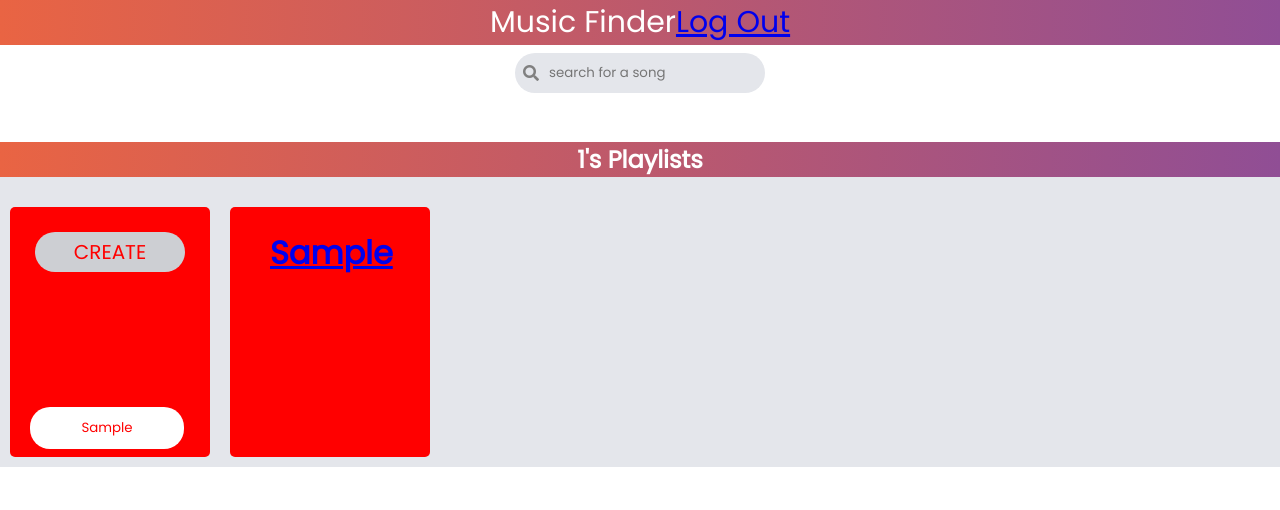
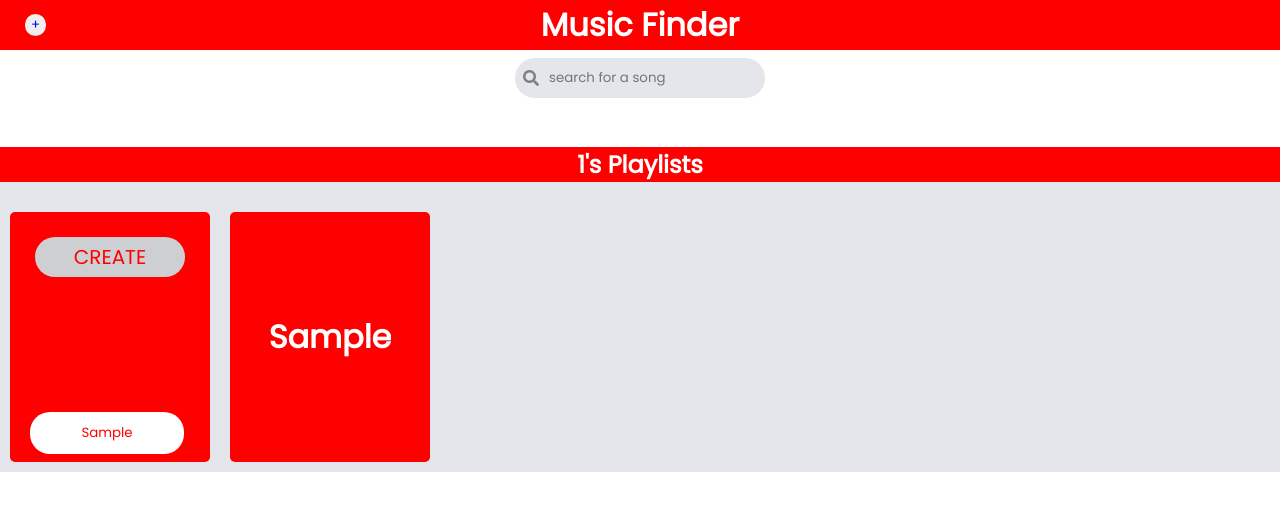
Before and after one commit to tylergeorges/playlist-itunesapi, a React (Create React App) app: page /1/home in a window 1280 px wide. Both pictures are taken after typing "Sample" into the empty fields and a click on the button "CREATE". Shown: the top 510 px of the page. Built offline with nearby package versions, Linux system fonts and the light colour scheme.

Commit message:
playlistpageupdated

```diff
--- a/src/App.css
+++ b/src/App.css
@@ -102,18 +102,14 @@ outline: none;
 
 .playlistCards{
   display: flex;
-  flex-wrap: wrap;
   position: relative;
   width: 200px;
   height: 250px;
 
   border-radius: 5px;
-
+  text-decoration: none;
   background-color: red;
-  white-space: nowrap;
-  overflow: hidden;
   text-align: center;
-  text-overflow: ellipsis;
   margin: 10px;
   color: white;
   z-index: 0;
@@ -162,9 +158,14 @@ outline: none;
 
 
   .header{
+    display: flex;
     color: white;
-    font-size: 30px;
-    background: linear-gradient(to right, #e96443, #904e95);
+    justify-content: center;
+    height: 50px;
+    align-items: center;
+    /* font-size: 30px; */
+    /* background: linear-gradient(to right, #e96443, #904e95);  */
+    background-color: red;
 
   }
 
@@ -188,7 +189,8 @@ outline: none;
 }
   #playlistHeader{
     color: white;
-    background: linear-gradient(to right, #e96443, #904e95);
+    /* background: linear-gradient(to right, #e96443, #904e95);  */
+    background-color: red;
   }
 
   #newPlaylist{
@@ -236,12 +238,9 @@ outline: none;
     color: #dadce1;
     display: inline-block;
     background-color: #484a4d;
-    /* overflow: hidden; */
     padding: 20px;
-    /* margin-bottom: 100px; */
     z-index: 5;
     list-style: none;
-    /* right: 5%; */
     margin: -4px;
     cursor: pointer;
     border-radius: 5px;
@@ -257,3 +256,152 @@ outline: none;
     overflow: hidden;
     text-overflow: ellipsis;
   }
+  .playlistName{
+    position: absolute;
+    text-align: center;
+    overflow: hidden;
+    text-overflow: ellipsis;
+  }
+
+  .usersPlaylist{
+    display: flex;
+    flex-wrap: wrap;
+    position: relative;
+    width: 200px;
+    height: 250px;
+    border-radius: 5px;
+    text-decoration: none;
+    background-color: red;
+    margin: 10px;
+    color: white;
+    z-index: 0;
+    justify-items: center;
+    align-items: center;
+    justify-content: center;
+    transition: 0.5s;
+  }
+
+  .usersPlaylist:hover{
+    transform: translateY(-25px);
+    box-shadow: 0 10px 40px rgba(0,0,0,0.3);
+  }
+
+  .logout{
+    /* position: absolute; */
+    display: flex;
+    align-items: center;
+    justify-content: center;
+    text-decoration: none;
+    color: red;
+    font-size: 20px;
+    text-align: center;
+    width: 110px;
+    height: 40px;
+    background-color: white;
+    border-radius: 20px;
+  }
+
+  #logoutxt{
+    text-decoration: none;
+    color: red;
+  }
+
+  .sidebarbtn{
+    position: relative;
+    border: none;
+    display: flex;
+    left: 0;
+    text-decoration: none;
+    color: blue;
+    text-align: center;
+    align-items: center;
+    justify-content: center;
+    margin-left: 25px;
+    /* justify-items: center; */
+    border-radius: 20px;
+  }
+  .navbarleft{
+    position: absolute;
+    left: 0;
+  }
+
+  .sidemenu{
+    text-align: center;
+    border-radius: 5px;
+    display: flex;
+    flex-direction: column;
+    padding: 1rem;
+    justify-content: center;
+    align-items: center;
+    position: absolute;
+    background-color: red;
+    margin-left: 25px;
+    top: 100;
+    border: 1px solid #dadce1;;
+    z-index: 10;
+    border-collapse: collapse;
+    transition: 0.4s;
+  }
+
+  ul{
+    list-style: none;
+    margin: 0;
+    padding: 0;
+  }
+
+  .sidebaruser{
+    /* position: absolute; */
+    border-top: 1px solid #dadce1;
+    margin-bottom: 0;
+  }
+
+
+  .logout:hover{
+    background-color: #e4e6eb;
+  }
+
+  .playlistSongs{
+    display: flex;
+
+    list-style: none;
+  }
+
+
+  .playlisttext{
+    margin-left: 3;
+  }
+
+
+  .playlistart{
+    display: flex;
+    height: 500px;
+    width: 500px;
+    margin: 10px;
+  }
+
+  .playlistSongsCon{
+    display: flex;
+    margin: 2px;
+    align-items: center;
+  }
+
+  .overall{
+    position: relative;
+    display: grid;
+    justify-content: center;
+  }
+
+  .playlistartist{
+    display: flex;
+  }
+  .carouselArt{
+    position: absolute;
+    /* visibility: visible; */
+    opacity: 0
+    /* transition: opacity 300ms; */
+  }
+
+  .hide{
+    /* visibility: hidden; */
+    opacity: 0;
+  }
--- a/src/App.js
+++ b/src/App.js
@@ -6,14 +6,13 @@ import Register from './pages/Register';
 import Login from './pages/Login';
 import Welcome from './pages/Welcome';
 import { useParams } from 'react-router-dom';
-import userPage from './pages/UserPage';
 import PlaylistSongs from './pages/PlaylistSongs';
+import Header from './components/header';
 
 function App() {
 
   return (
     <div className="App">
-
       <Switch>
       <Route  path="/:name/home" component={Home} />
       <Route  path="/:name/playlist/:playlist" component={PlaylistSongs} />
--- a/src/components/dropbutton.js
+++ b/src/components/dropbutton.js
@@ -2,7 +2,7 @@ import { useEffect, useRef, useState } from "react"
 import { connect } from "react-redux"
 import { addSong } from "../actions/actions"
 import dropdown from "./dropdown"
-
+import axios from "axios"
 
 const Dropbutton = (props) =>{
 
@@ -11,8 +11,17 @@ const Dropbutton = (props) =>{
     const handleClick = (e) =>{
         e.preventDefault()
         setOpen((prevState => !prevState))
-        // console.log(props.value)
-        props.addSong(props.value)
+
+        axios.get(`https://itunes.apple.com/lookup?id=${props.value}`)
+            .then(data => {
+               data.data.results.map(track =>{
+                   props.addSong(track)
+               })
+            })
+            .catch(err => {
+                console.log(err.message)
+            })
+        // props.addSong(props.value)
     }
 
 
--- a/src/components/header.js
+++ b/src/components/header.js
@@ -1,23 +1,36 @@
 import { Link } from "react-router-dom";
-import { useHistory } from "react-router-dom";
+import SideBar from "./sidebar";
+import { connect } from "react-redux";
 
-const Header = () =>{
+const mapStateToProps = (state) =>({
+    currentuser: state.currentuser
+})
 
-    const history = useHistory()
+const Header = (props) =>{
+let user = props.params.name
+// console.log(props)
+    return(
+    <div className="header">
+           <h1>Music Finder</h1>
 
-    const toRegister = (e) =>{
-        e.preventDefault()
-        // history.replace({ pathname: `/`});
-    }
-
-    return(
-        <div className="header">
-            Music Finder
-            {/* <button onClick={toRegister}>Log Out</button> */}
-            <Link to ="/">Log Out</Link>
-
+        <div className="navbarleft">
+           <SideBar className="sidebar">
+               <div className="sidemenu">
+                    <ul className="logout">
+                    <Link id="logoutxt" to={`/${props.params.name}/home`}>Home</Link>
+                    </ul>
+                    <br />
+                    <ul className="logout">
+                    <Link id="logoutxt" to ="/">Log Out</Link>
+                    </ul>
+                    <ul>
+                       <h3 className="sidebaruser">{user}</h3>
+                    </ul>
+                </div>
+           </SideBar>
         </div>
+    </div>
     )
 }
 
-export default Header
+export default connect (mapStateToProps, {})(Header)
--- a/src/components/playlist.js
+++ b/src/components/playlist.js
@@ -57,16 +57,12 @@ const Playlists = (props) =>{
                     // console.log(madeList)
                          if(props.params.params.name === madeList.playlist.created_by){
                             return(
-                               <div className="playlistCards" >
                                 <Link to={{pathname:`/${props.params.params.name}/playlist/${madeList.playlist.name}`, state: {songs: madeList.playlist.songs, user:props.params.params.name}}}>
-                               <ul>
-                               <h1 >{madeList.playlist.name}</h1>
-                               <br />
-                                {/* <p  >{list.playlist.songs}</p> */}
-                               <br />
-                               </ul>
-                               </Link>
-                           </div>
+                               <div className="usersPlaylist" >
+                               <h1 className="playlistName">{madeList.playlist.name}</h1>
+
+                            </div>
+                            </Link>
                             )
 
             }
--- a/src/components/search.js
+++ b/src/components/search.js
@@ -17,38 +17,13 @@ const mapStateToProps = state => ({
 const Search = (props) => {
     const [search, searchResults] = useState([])
     const [artist, setArtist] = useState('')
-    const [playlist, addSong] = useState([])
-    const [playlistData, retrievePlaylists] = useState([])
+
 
     const handleArtist = (e) => {
         e.preventDefault()
 
         setArtist(e.target.value)
     }
-
-    const handlePlaylist = (e) => {
-        // e.preventDefault()
-        //! send songs from here to playlist
-
-        // addSong(e.target.value)
-        // console.log(e.target.value)
-        console.log(e)
-        // document.querySelectorAll(".songCards").forEach(element => {
-        //     element.onclick = (e) => {
-        //         let elm = document.getElementsByClassName(e.target.getAttribute("anchor"));
-        //         //   console.log(document.getElementById('myDrop').value)
-        //         for (let i = 0; i < elm.length; i++) {
-        //             if (elm[i].value === e.target.value) {
-
-        //                 elm[i].classList.toggle("show");
-
-        //             }
-        //         }
-        //     };
-        // });
-    }
-
-
 
     const handleSearch = (e) => {
         e.preventDefault()
@@ -95,11 +70,11 @@ const Search = (props) => {
                             <div className="cardForm">
                                 <div >
                                     <form className="songCards" >
-
+                                    {/* {console.log(results)} */}
                                         <img className="songArt" alt="awesome song art" src={results.artworkUrl100} />
                                         <h3 key={results.trackId} className='trackname' >{results.trackName}</h3>
                                         <p className="artistname">{results.artistName}</p>
-                                        <Dropbutton className="icondrop"  value={results.trackName}>
+                                        <Dropbutton className="icondrop"  value={ results.trackId}>
                                         <Dropdown playlists={props.playlists}/>
                                         </Dropbutton>
 
--- /dev/null
+++ b/src/components/sidebar.js
@@ -0,0 +1,39 @@
+import { Link } from "react-router-dom"
+import { useState } from "react"
+import { useEffect } from "react"
+
+const SideBar = (props) =>{
+
+    const [open, setOpen] = useState(false)
+
+    const handleClick = (e) =>{
+        e.preventDefault()
+        setOpen((prevState => !prevState))
+    }
+
+    useEffect(() =>{
+
+        document.addEventListener('click', (e) => {
+            // console.log(e.target.value)
+
+            // dropClass.map()
+
+            if(open && e.target.value === undefined && open != !open){
+                setOpen((false))
+                // console.log(e.target.value === props.value)
+
+            }
+        })
+    })
+    return(
+        <div>
+            <div className="sidebar">
+                <button href="#" className="sidebarbtn" onClick={handleClick}>+</button>
+
+                {open && props.children}
+            </div>
+        </div>
+    )
+}
+
+export default SideBar
--- a/src/pages/Home.js
+++ b/src/pages/Home.js
@@ -10,13 +10,13 @@ const mapStateToProps = (state) => ({
 })
 
 const Home = (props) => {
-    let test = props.currentuser
-     test = useParams()
+    let currUser = props.currentuser
+    currUser = useParams()
     return (
         <div>
 
-            <Header />
-            <Search params={test} playlists={props.usersplaylists}/>
+            <Header params={currUser}/>
+            <Search params={currUser} playlists={props.usersplaylists}/>
         </div>
     )
 }
```
Also changed, not shown: src/components/carousel.js (added, +47 -0 lines), src/pages/PlaylistSongs.js (+57 -9 lines).
